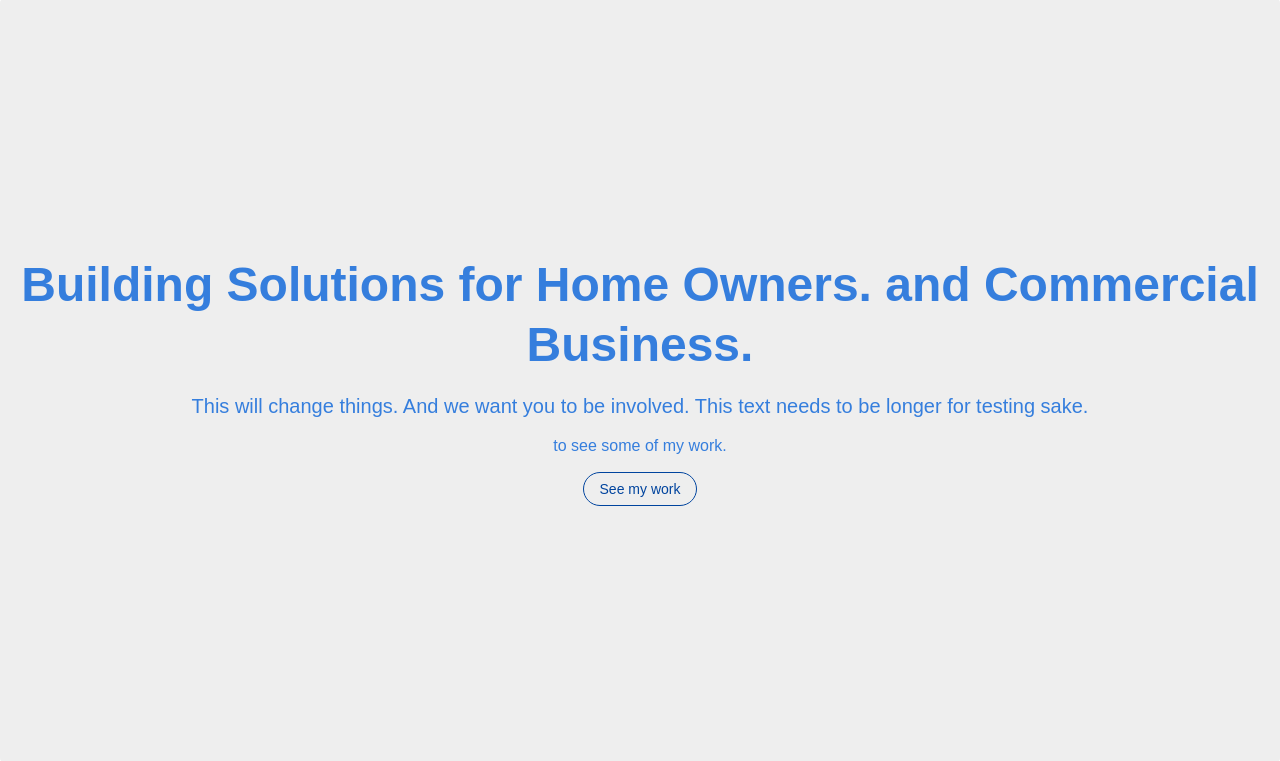
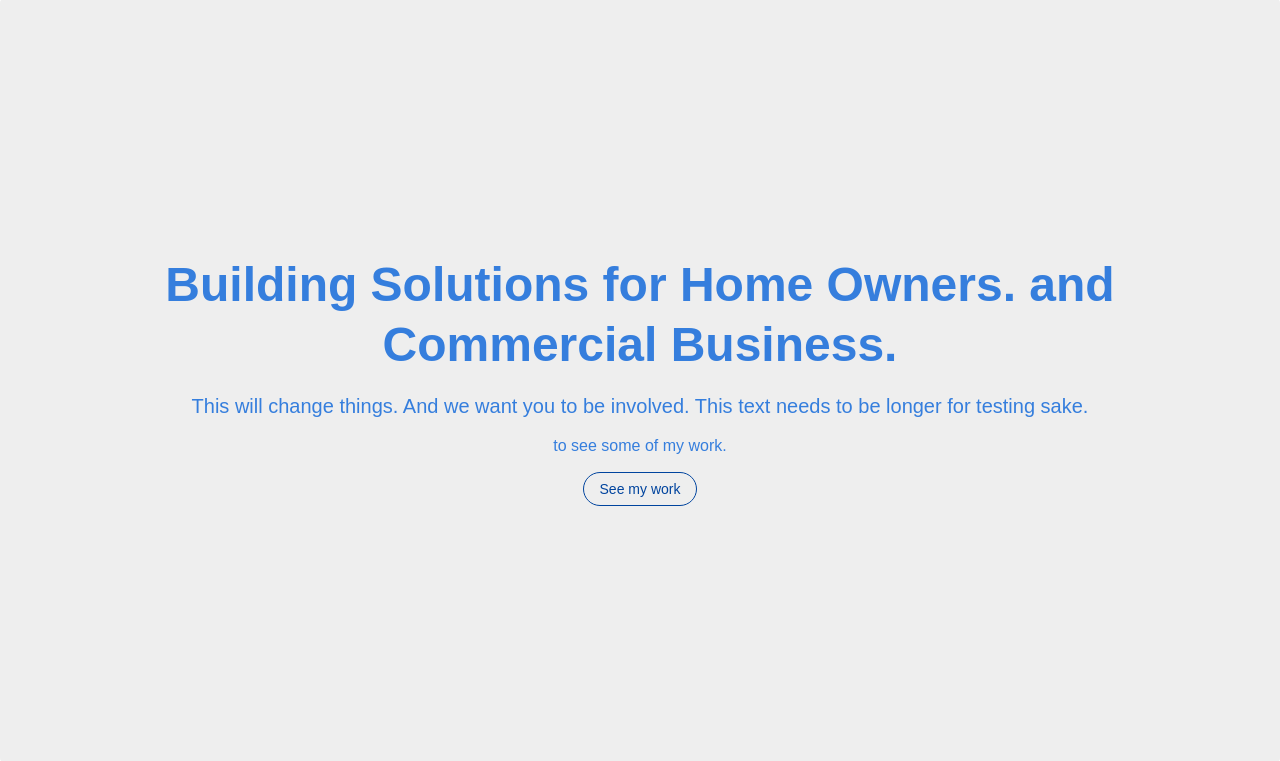
Before and after one commit to wilton-cruz/supreme-happiness, a Flask app: page / in a window 1280 px wide. Shown: the part 83-844 px from the top of the page. Run offline with Flask 2, Linux system fonts and the light colour scheme.

Commit message:
a Push from mac

```diff
--- a/templates/index.html
+++ b/templates/index.html
@@ -3,7 +3,7 @@
 
 {% block content %}
 <article class="blue mw10 ph3 tc br2 pv4 pv7-l pv6-ns bg-light-gray mb5">
-  <h1 class="avenir fw1 fw4-ns fw9-l f-headline-l f1 f1-l lh-title mt0 mb3">
+  <h1 class="avenir center mw8-ns fw1 fw4-ns fw9-l f-headline-l f1 f1-l lh-title mt0 mb3">
     Building Solutions for Home Owners.
 and Commercial Business.
   </h1>
```
